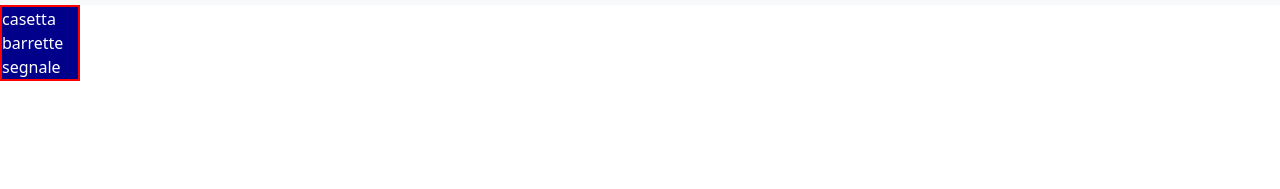
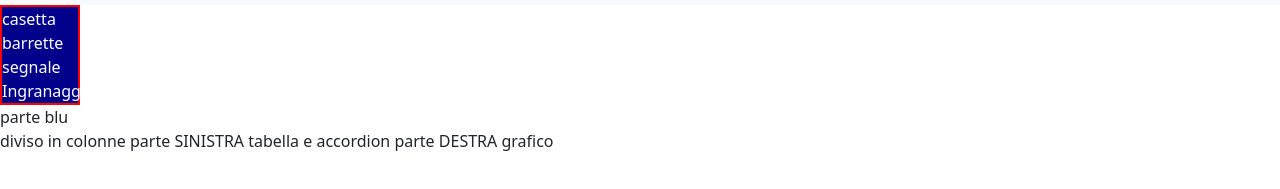
Before and after one commit to bonvi83/html-css-bootstrap-dashboard, a plain HTML site: page index.html in a window 1280 px wide. Shown: the part 51-240 px from the top of the page. Drawn offline with nearby package versions, Linux system fonts and the light colour scheme.

Commit message:
add inizio sidebar

```diff
--- a/index.html
+++ b/index.html
@@ -46,17 +46,21 @@
 
     <main>
         <div class="sidebar">
-            casetta <br>
-            barrette <br>
-            segnale
+            <div>
+                casetta <br>
+                barrette <br>
+                segnale
+            </div>
+            <div>
+                Ingranaggio
+            </div>
         </div>
 
 
 
-        <div class="lyout">
-            <!-- <div>parte blu</div> -->
-            <!-- <div>diviso in colonne parte SINISTRA tabella e accordion parte DESTRA grafico -->
-            </div>
+        <div class="layout">
+            <div>parte blu</div>
+            <div>diviso in colonne parte SINISTRA tabella e accordion parte DESTRA grafico</div>
         </div>
 
     </main>
```
